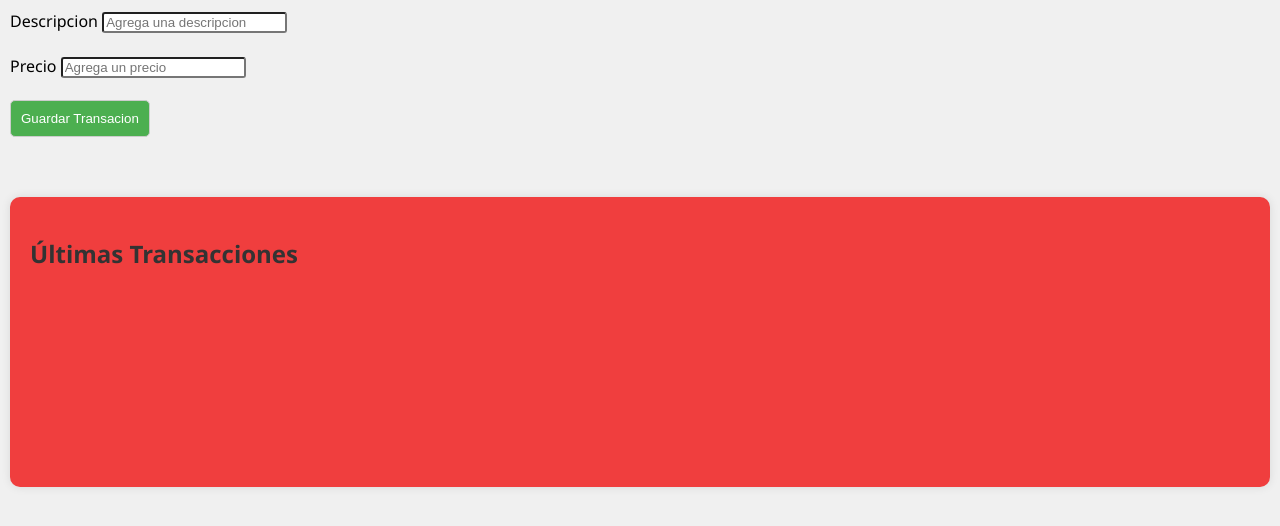
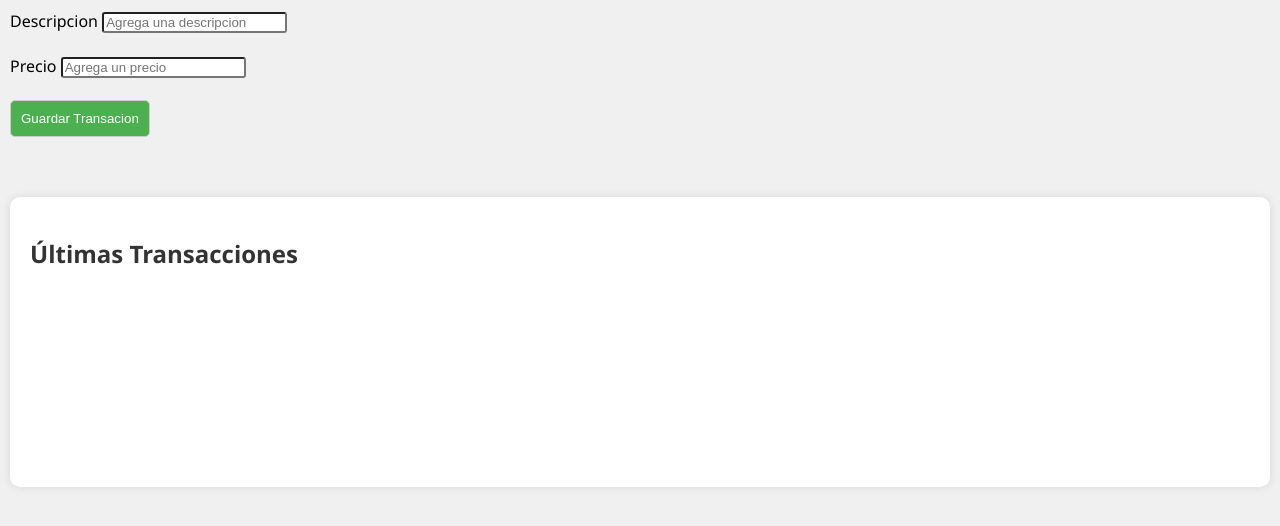
Before and after one commit to JulianGergolet/IntegradorINGSW3, a website: page Frontend/index.html in a window 1280 px wide. Drawn offline with Linux system fonts and the light colour scheme.

Commit message:
eliminando un job y cambiando color fondo

```diff
--- a/Frontend/style.css
+++ b/Frontend/style.css
@@ -63,7 +63,7 @@ button:hover {
 }
 
 #ultimasTransacciones {
-    background-color: #f03e3e;
+    background-color:white;
     padding: 20px;
     height: 250px;
     margin-top: 50px;
```
Also changed, not shown: .github/workflows/deploy.yml (deleted).
